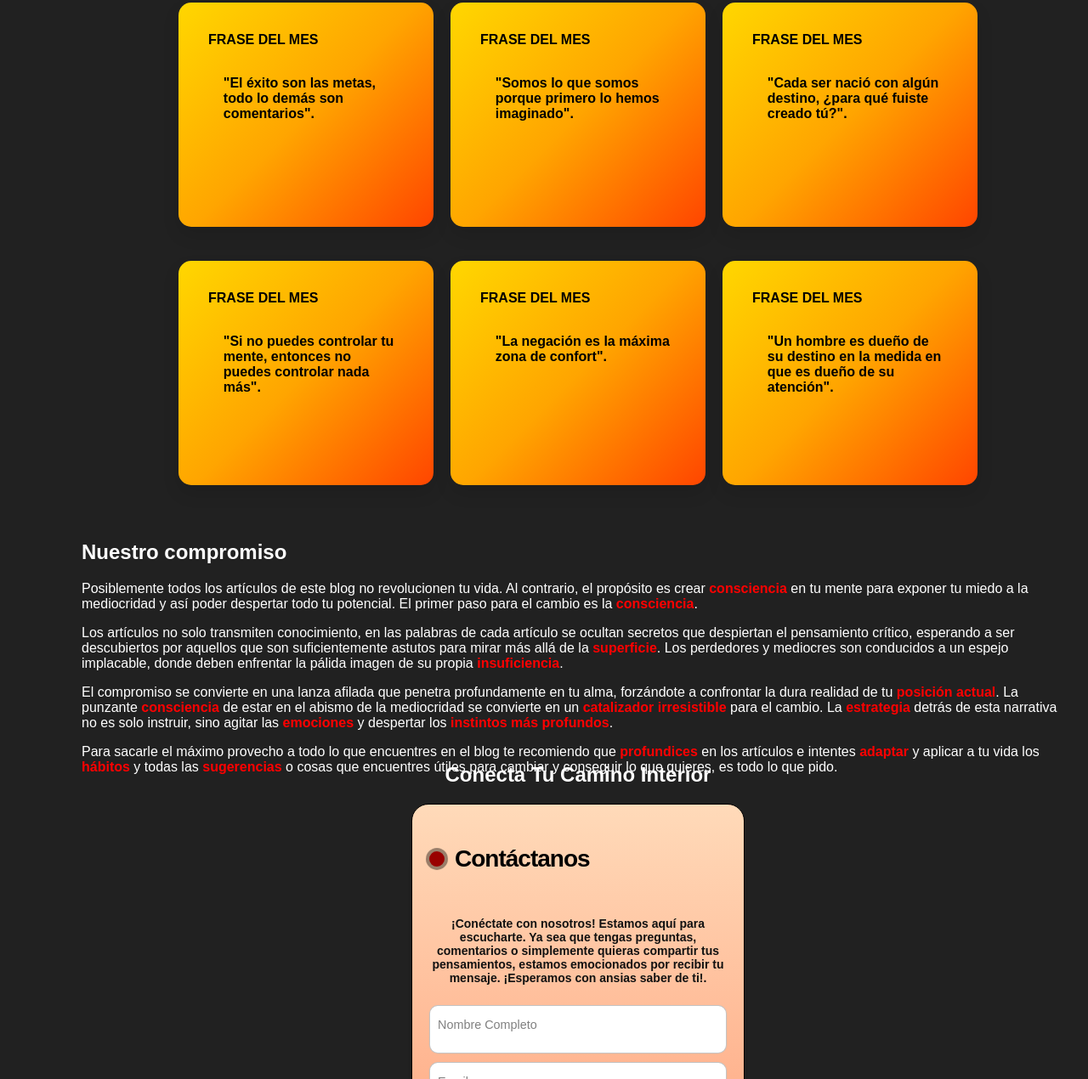
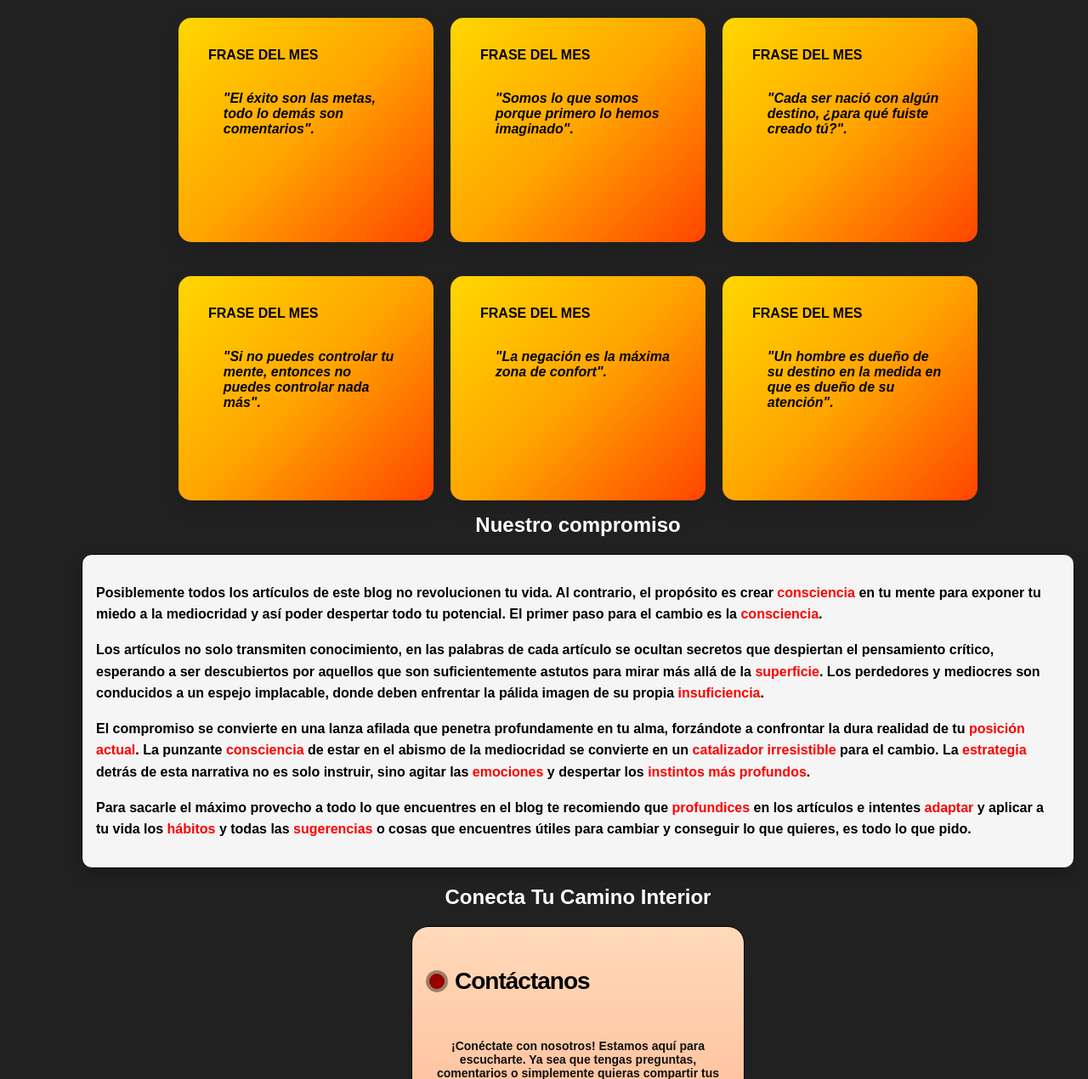
Before and after one commit to LeoswaGG/SPABlog, a plain HTML site: page index.html in a window 1280 px wide. Shown: the part 1195-2465 px from the top of the page at 85% size. Drawn offline with Linux system fonts and the light colour scheme.

Commit message:
Agrega los estilos a la section de nuestro compromiso en la vista del home y refcatoriza algunos estilos

```diff
--- a/app/assets/style.css
+++ b/app/assets/style.css
@@ -277,7 +277,6 @@ svg {
     #ffa500,
     #ffd700
   ); /* Gradiente de colores cálidos */
-  color: rgb(223, 248, 134);
   font-family: inherit;
   position: relative;
   margin-bottom: 20px;
@@ -292,12 +291,6 @@ svg {
   box-shadow: 0 15px 30px rgba(0, 0, 0, 0.3);
 }
 
-.card-quote {
-  color: rgb(223, 248, 134);
-  padding-left: 30px;
-  position: relative;
-}
-
 .card-name {
   text-transform: uppercase;
   font-weight: 700;
@@ -307,16 +300,18 @@ svg {
 
 .body-text {
   font-size: 16px;
-  font-weight: 900;
+  font-weight: bold;
   padding: 60px 40px 0;
   color: black;
   position: absolute;
   top: 2vw;
   left: 1vw;
+  font-style: italic;
 }
 
 .author {
-  margin-top: 5px;
+  /* baja el tamaño del autor */
+  margin-top: 100px;
   opacity: 0;
   transition: 0.5s;
 }
@@ -571,7 +566,6 @@ svg {
 }
 .title-section-form {
   text-align: center;
-  margin-top: -30px;
 }
 
 @media only screen and (max-width: 600px) {
@@ -639,6 +633,7 @@ svg {
 .card1,
 .card2,
 .card3 {
+  font-weight: bold;
   box-shadow: 0 2px 4px rgba(0, 0, 0, 0.1);
   flex: 1;
   color: black;
@@ -768,7 +763,6 @@ svg {
   border: none;
   padding: 6px 10px;
   color: white;
-  cursor: pointer;
 }
 
 .search-input:placeholder {
@@ -817,7 +811,6 @@ svg {
     border: none;
     padding: 6px 10px;
     color: white;
-    cursor: pointer;
   }
 
   .search-card {
@@ -858,7 +851,7 @@ svg {
   transition: all 0.6s cubic-bezier(0.23, 1, 0.32, 1);
   margin: auto;
   margin-bottom: 45px;
-  /* box-sizing: border-box; baja el tamaño de la imagen pero soluciona lo del ipad*/
+  /* box-sizing: border-box; baja el tamaño de la imagen pero soluciona lo del iPad*/
 }
 
 /* small screen */
@@ -911,3 +904,35 @@ svg {
   transform: translateX(5px) translateY(-5px);
   box-shadow: 0px 10px 20px rgba(0, 0, 0, 0.3);
 }
+
+/* ourPact Section styles */
+
+.title-pact-section {
+  margin-top: -30px;
+  text-align: center;
+}
+
+.pact-container {
+  background: #f5f5f5;
+  border-radius: 0.75rem;
+  box-shadow: 0px 8px 16px rgb(0, 0, 0, 0.2);
+  transition: transform 0.2s, box-shadow 0.2s;
+  transform-origin: center bottom;
+  padding: 1rem;
+  max-width: 100%;
+  position: relative;
+  color: black;
+  margin: auto;
+  border: solid 1px black;
+}
+
+.pact-container:hover {
+  transform: translateY(-5px);
+  box-shadow: 0px 12px 20px rgba(0, 0, 0, 0.3);
+}
+
+.pact-content {
+  font-size: 16px;
+  font-weight: bold;
+  line-height: 1.6;
+}
```
